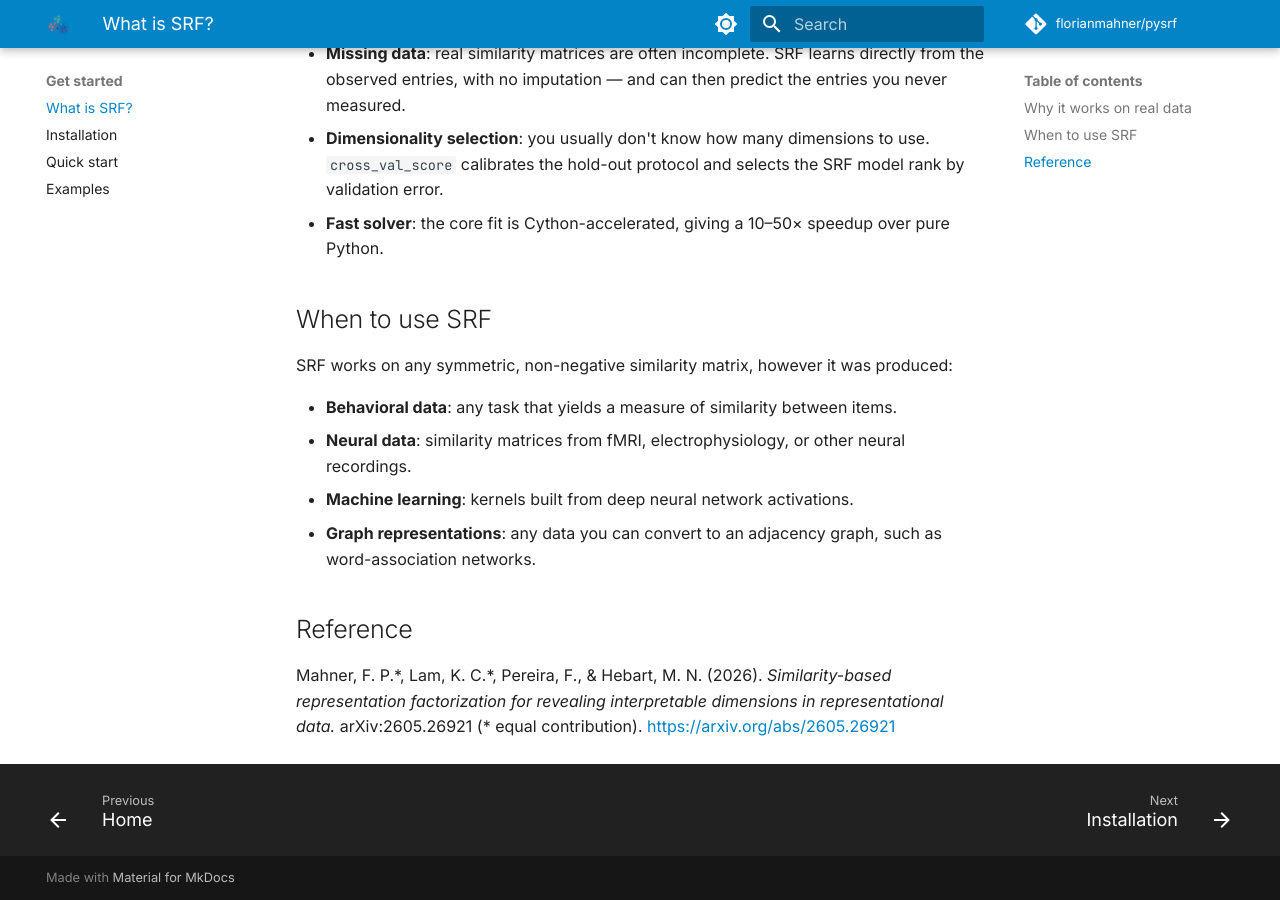
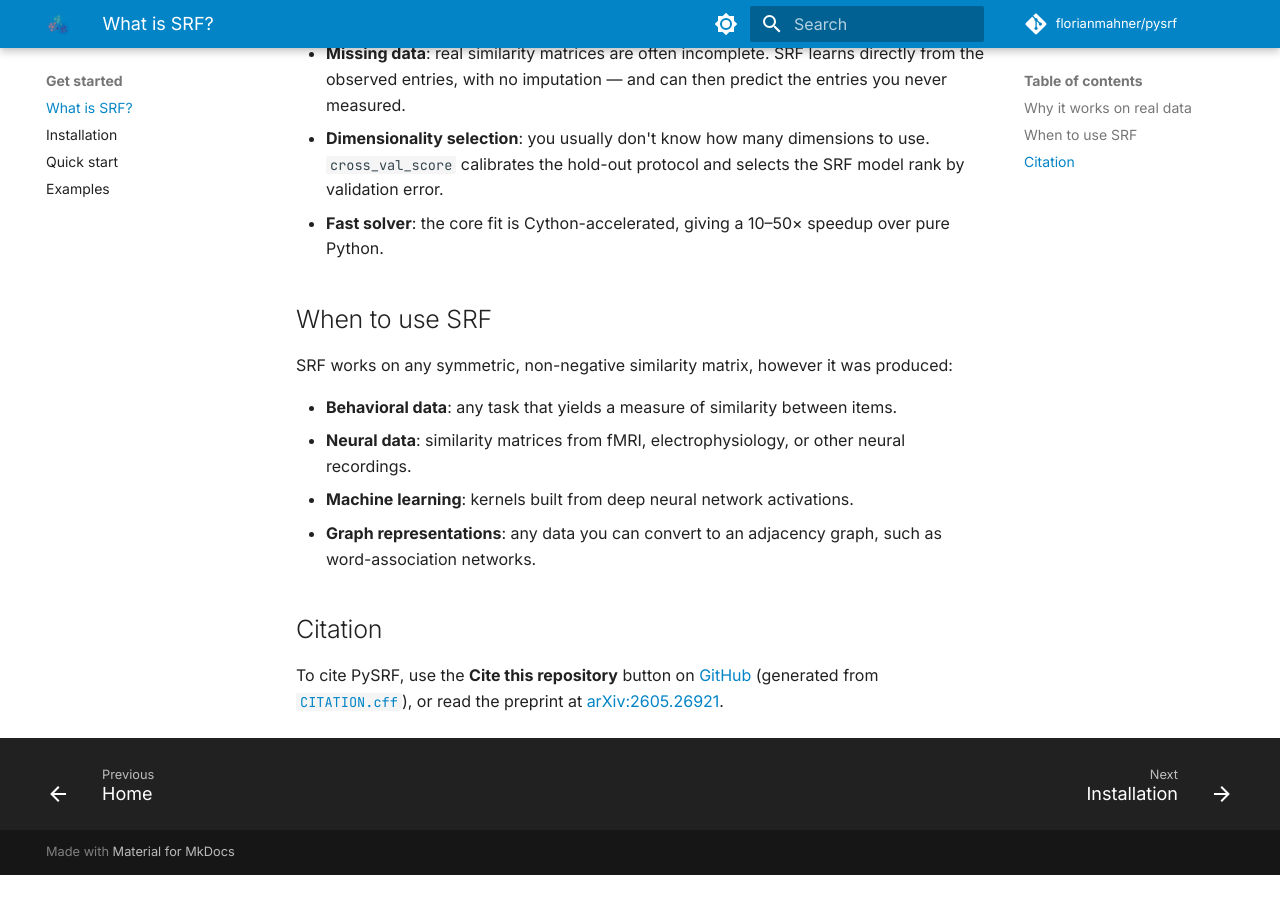
Before and after one commit to florianmahner/pysrf, an MkDocs documentation site: the page built from docs/explanation.md, in a window 1280 px wide and 900 px high, scrolled down 683 px. Built offline with MkDocs 1.6.1 and Material for MkDocs 9.7.7, drawn with Linux system fonts in a browser that asks for light colours; comment, search, counter and statistics services are not loaded; after the commit the page ends 1558 px from its top, so only the background shows below that.

Commit message:
Add CITATION.cff as the single source of truth for citing PySRF
GitHub renders it as a Cite this repository button, and the README,
docs, and model docstring now point to it instead of each restating
the reference. This removes a stale duplicate that still carried the
old preprint title. Update CITATION.cff alone when the paper is
published.

```diff
--- a/docs/explanation.md
+++ b/docs/explanation.md
@@ -21,6 +21,6 @@ SRF works on any symmetric, non-negative similarity matrix, however it was produ
 - **Machine learning**: kernels built from deep neural network activations.
 - **Graph representations**: any data you can convert to an adjacency graph, such as word-association networks.
 
-## Reference
+## Citation
 
-Mahner, F. P.\*, Lam, K. C.\*, Pereira, F., & Hebart, M. N. (2026). *Similarity-based representation factorization for revealing interpretable dimensions in representational data.* arXiv:2605.26921 (\* equal contribution). [https://arxiv.org/abs/2605.26921](https://arxiv.org/abs/2605.26921)
+To cite PySRF, use the **Cite this repository** button on [GitHub](https://github.com/florianmahner/pysrf) (generated from [`CITATION.cff`](https://github.com/florianmahner/pysrf/blob/master/CITATION.cff)), or read the preprint at [arXiv:2605.26921](https://arxiv.org/abs/2605.26921).
```
Also changed, not shown: README.md (+4 -0 lines), 2 other files.
